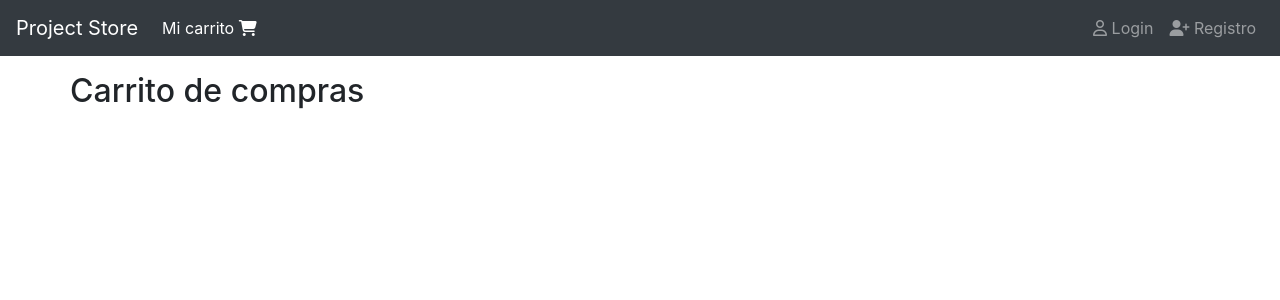
After one commit to joseant1234/store_django, a Django app: page /carts/ in a window 1280 px wide. The commit adds this page. Shown: the top 300 px of the page. Run offline with Django 3.2, Linux system fonts and the light colour scheme; some libraries are stand-ins or nearby versions.

Commit message:
adding shopping cart template

```diff
--- /dev/null
+++ b/carts/templates/carts/cart.html
@@ -0,0 +1,5 @@
+{% extends 'base.html' %}
+
+{% block content %}
+<h2>Carrito de compras</h2>
+{% endblock %}
--- /dev/null
+++ b/carts/urls.py
@@ -0,0 +1,8 @@
+from django.urls import path
+from . import views
+
+app_name = 'carts'
+
+urlpatterns = [
+    path('', views.cart, name='cart')
+]
--- a/carts/views.py
+++ b/carts/views.py
@@ -1,3 +1,7 @@
 from django.shortcuts import render
 
 # Create your views here.
+def cart(request):
+    return render(request, 'carts/cart.html', {
+
+    })
--- a/store/urls.py
+++ b/store/urls.py
@@ -29,7 +29,8 @@ urlpatterns = [
     path('users/login', views.login, name='login'),
     path('users/logout', views.logout, name="logout"),
     path('users/register', views.register, name="register"),
-    path('products/', include('products.urls'))
+    path('products/', include('products.urls')),
+    path('carts/', include('carts.urls')),
 ]
 
 # permite mostrar las imagenes en el template
--- a/templates/navbar.html
+++ b/templates/navbar.html
@@ -1,5 +1,6 @@
 {% url 'login' as login %}
 {% url 'register' as register %}
+{% url 'carts:cart' as cart %}
 
 <nav class="navbar navbar-expand-md bg-dark navbar-dark">
   <a href="{% url 'index' %}" class="navbar-brand">Project Store</a>
@@ -9,6 +10,12 @@
   </button>
 
   <div id="navb" class="navbar-collapse collapse hide">
+
+    <ul class="navbar-nav">
+      <li class="nav-item {% if request.path == cart %}active{% endif %}">
+        <a class="nav-link" href="{{ cart }}">Mi carrito <span class="fas fa-shopping-cart"></span></a>
+      </li>
+    </ul>
 
     <ul class="nav navbar-nav ml-auto">
 
```
